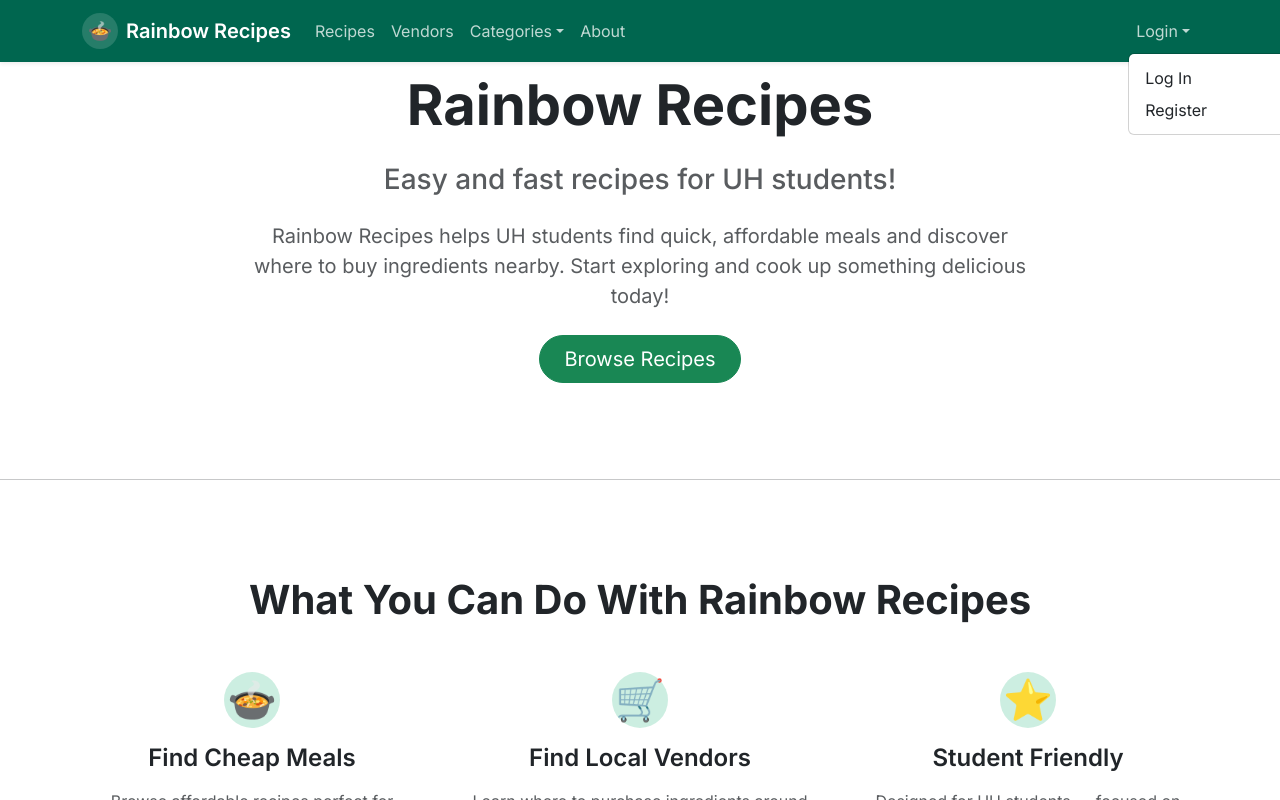
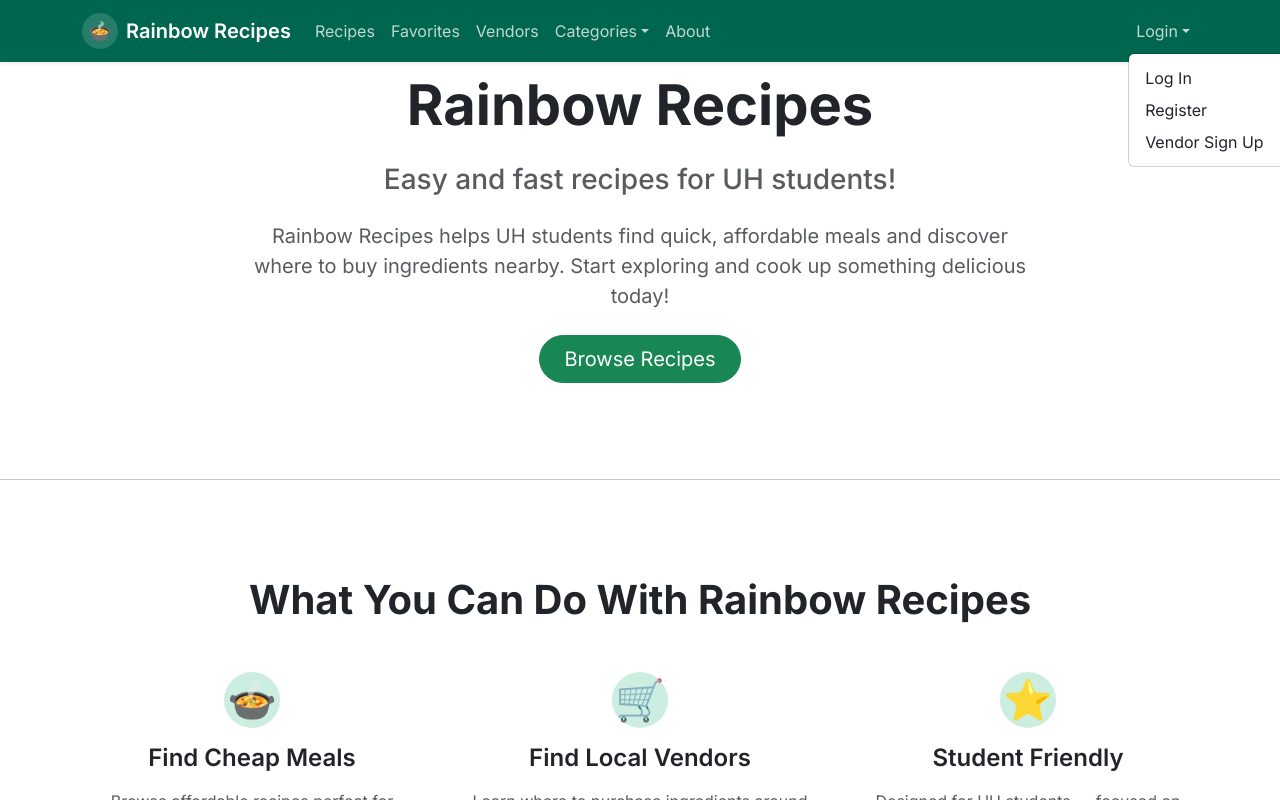
Before and after one commit to rainbow-recipes/rainbow-recipes, a Next.js app: page / in a window 1280 px wide. Both pictures are taken after a click on the button "Login". Shown: the top 800 px of the page. Built offline with nearby package versions, Linux system fonts and the light colour scheme; no server answers.

Commit message:
Update Navbar.tsx

```diff
--- a/src/components/navbar/Navbar.tsx
+++ b/src/components/navbar/Navbar.tsx
@@ -60,6 +60,13 @@ export default function Navbar() {
             </Nav.Link>
             <Nav.Link
               as={Link}
+              href="/saved"
+              className={`nav-link-custom ${isActive(pathname, '/saved') ? 'active' : ''}`}
+            >
+              Favorites
+            </Nav.Link>
+            <Nav.Link
+              as={Link}
               href="/list"
               className={`nav-link-custom ${isActive(pathname, '/list') ? 'active' : ''}`}
             >
@@ -103,6 +110,9 @@ export default function Navbar() {
                 <NavDropdown.Item as={Link} href="/signup" className="text-decoration-none">
                   Register
                 </NavDropdown.Item>
+                <NavDropdown.Item as={Link} href="/merchant-signup">
+                  Vendor Sign Up
+                </NavDropdown.Item>
               </NavDropdown>
             ) : (
               <NavDropdown
```
